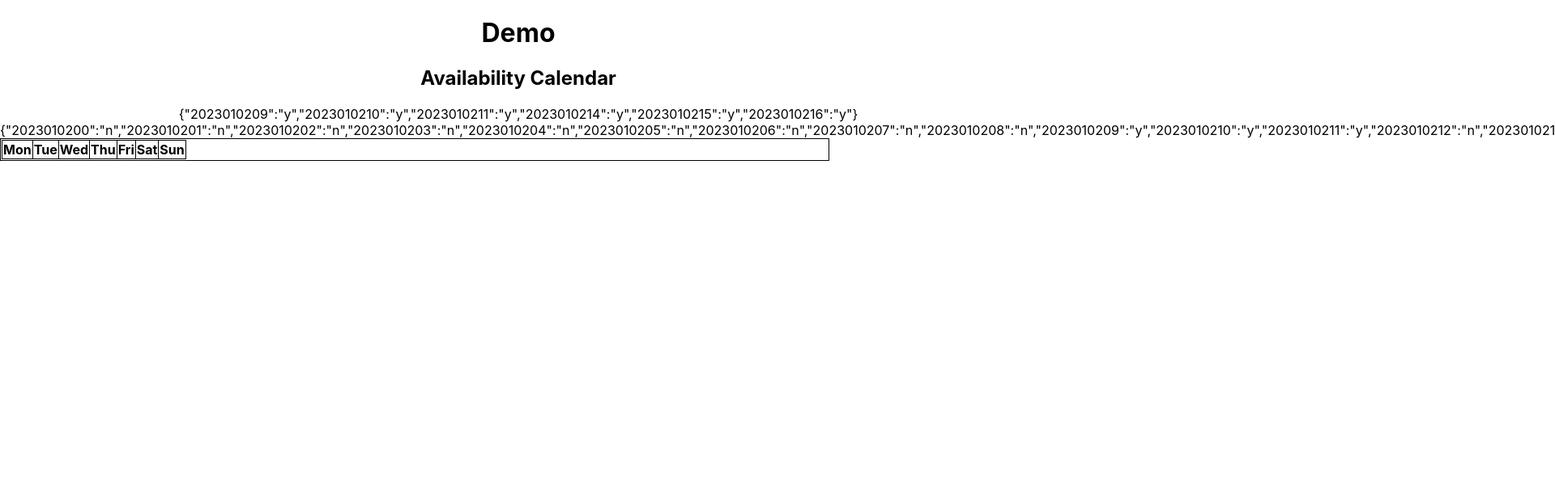
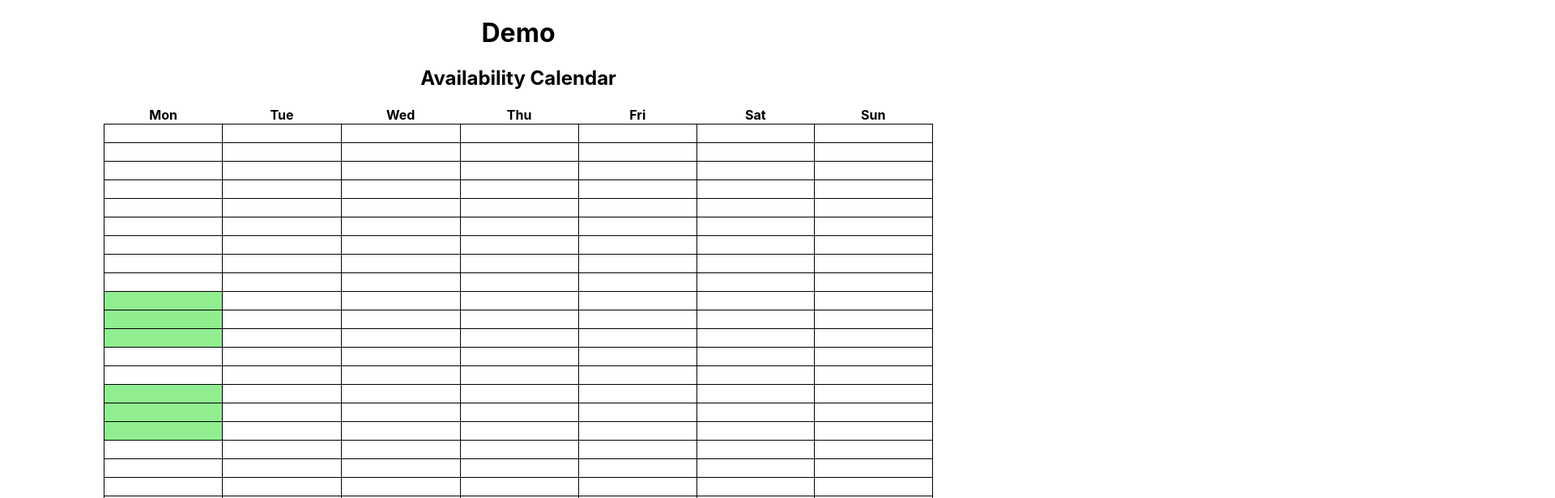
Before and after one commit to AnthonyLiu/availabilityCalendar, a React (Create React App) app in the folder frontend/: page / in a window 1280 px wide. Shown: the top 616 px of the page at 81% size, 1920 px wide, since content can reach past the window. Built offline with nearby package versions, Linux system fonts and the light colour scheme.

Commit message:
transform api response data to the calendar object update ui for the calendar table to display the calendar object

```diff
--- a/frontend/src/components/calendar.module.css
+++ b/frontend/src/components/calendar.module.css
@@ -1,12 +1,23 @@
 table {
   width: 80%;
   border-collapse: collapse;
-}
-
-th, td {
-  border: 1px solid;
+  margin: auto;
 }
 
 tr {
   width: 100%;
 }
+
+td {
+  border: 1px solid black;
+  color: transparent;
+}
+
+/* this should use a global style and color variable for app level consistence */
+.green {
+  background-color: lightgreen;
+}
+
+.red {
+  background-color: lightcoral;
+}
--- a/frontend/src/components/calendar.tsx
+++ b/frontend/src/components/calendar.tsx
@@ -12,7 +12,7 @@ type CalendarProps = {
 const Calendar = (props: CalendarProps) => {
   const year = parseInt(props.year);
   const weekNumber = parseInt(props.weekNumber);
-  const availability = props.availability;
+  let availability = props.availability;
 
   // get the week from year and week number
   const dt = DateTime.fromObject({
@@ -23,22 +23,46 @@ const Calendar = (props: CalendarProps) => {
   const availabilityTimeFormat = 'yyyyMMddHH';
 
   const weekStartTime = dt.startOf('week');
-  console.log(weekStartTime.toUTC().toFormat(availabilityTimeFormat));
-  // const weekStartTimeStr = parseInt(weekStart.toUTC().toFormat(availabilityTimeFormat));
 
+
+  type WeekCalendarList = {
+    [key: string]: {
+      [key: string]: {
+        timeString: string;
+        availability: string;
+      }
+    }
+  }
   // build calendar object
-  let weekTimes: {[key: number]: string} = {};
+  let weekCalendarData: WeekCalendarList = {};
 
   // loop hours, if break down to 15 mins, this logic need to update
   for (let t = 0; t < 168; t++) {
-    console.log(`t: ${t}`)
-    const timeString = weekStartTime.plus({ hours: t }).toFormat(availabilityTimeFormat);
-
-    console.log(`timeString: ${timeString}`)
+    const newTime = weekStartTime.plus({ hours: t });
+    const timeString = newTime.toFormat(availabilityTimeFormat);
 
     const availabilityStatus = availability[timeString] ?? 'n';
-    console.log(availabilityStatus);
-    weekTimes[timeString] = availabilityStatus;
+
+    // init the first level objects
+    if (weekCalendarData[newTime.hour.toString()] === undefined) {
+      weekCalendarData[newTime.hour.toString()] = {};
+    }
+    // add value to the calendar object
+    weekCalendarData[newTime.hour.toString()][newTime.weekday.toString()] = {
+      timeString,
+      availability: availabilityStatus
+    };
+  }
+
+  const getStatusClassName = (availabilityString: string): string => {
+    switch (availabilityString) {
+      case 'y':
+        return styles.green;
+      case 'booked':
+        return styles.red
+      default:
+        return '';
+    }
   }
 
   /**
@@ -47,19 +71,33 @@ const Calendar = (props: CalendarProps) => {
    */
   return <div>
     <h2>Availability Calendar</h2>
-    {JSON.stringify(availability)}
-    {JSON.stringify(weekTimes)}
     <table className={styles.table}>
-      <th>
-        <td>Mon</td>
-        <td>Tue</td>
-        <td>Wed</td>
-        <td>Thu</td>
-        <td>Fri</td>
-        <td>Sat</td>
-        <td>Sun</td>
-      </th>
-
+      <tr>
+        <th>Mon</th>
+        <th>Tue</th>
+        <th>Wed</th>
+        <th>Thu</th>
+        <th>Fri</th>
+        <th>Sat</th>
+        <th>Sun</th>
+      </tr>
+      {
+        Object.values(weekCalendarData).map((value, index) => {
+          // Could use loop here to save coding, but I feels this is more clear and UI might have different design on weekdays
+          return <tr>
+            {
+              [...Array(7)].map((x, i) => {
+                console.log(i+1);
+                console.log(value[(i + 1).toString()]);
+                return <td className={getStatusClassName(value[(i + 1).toString()].availability)}>
+                    {value[(i + 1).toString()].timeString}
+                    {value[(i + 1).toString()].availability}
+                  </td>;
+              })
+            }
+          </tr>
+        })
+      }
     </table>
     </div>
 }
```
